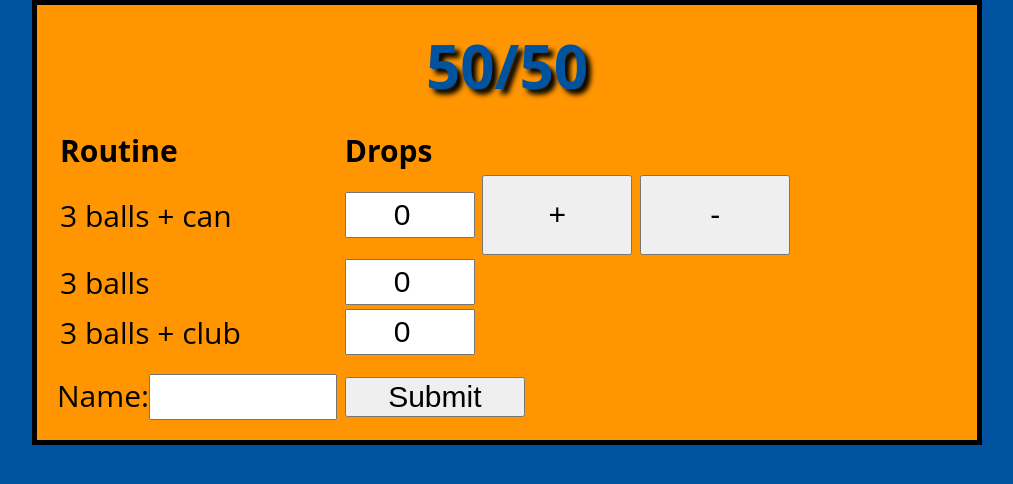
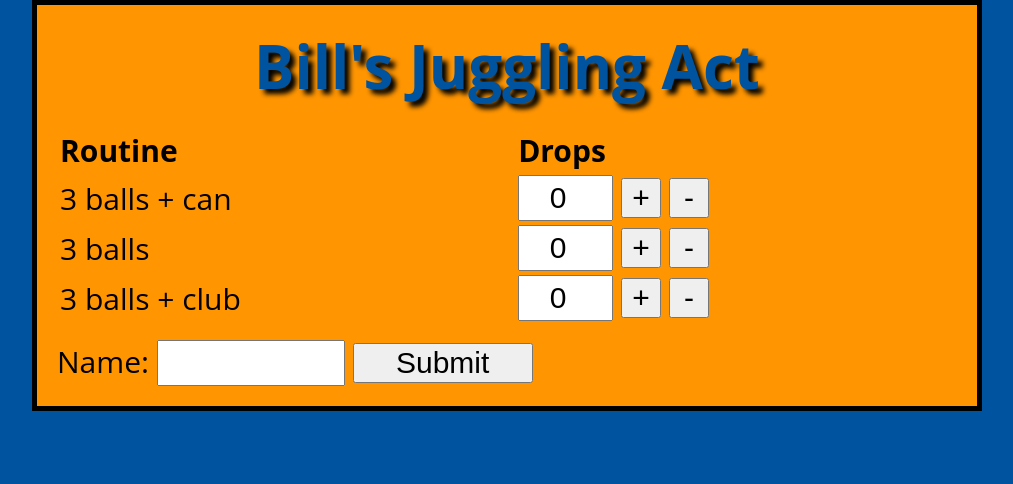
Before and after one commit to BillPJ7/www.jugact.com, a Django app: page / in a window 1280 px wide. Shown: the top 484 px of the page, without its empty margins (133-1146 px from the left). Run offline with Django 3.2, Linux system fonts and the light colour scheme.

```diff
--- a/jughead4/static/css/jughead4.css
+++ b/jughead4/static/css/jughead4.css
@@ -26,7 +26,7 @@ input {
   text-align: center;
 }
 
-button {
+<!--button {
   height: 80px;
   width: 150px;
   font-size: 30px;
--- a/jughead4/templates/jughead4/index.html
+++ b/jughead4/templates/jughead4/index.html
@@ -12,18 +12,15 @@
 <form action="{% url 'jughead4:index' %}" method="post">
 {% csrf_token %}
 <script>
-function PlusMinus(r, pm){
-    let t=document.getElementById(r);
+function PlusMinus(ElemID, PlusMinus){
+    let t=document.getElementById(ElemID);
     let v=Number(t.value);
-    //alert((v+pm).toString());
-    t.value = (v+pm).toString();
-}
-function myFunction(){
-    alert('here');
-    PlusMinus('R1', -1);
+    if(v+PlusMinus<6 && v+PlusMinus>-1){
+        t.value = (v+PlusMinus).toString();
+    }
 }
 </script>
-    <h1>50/50</h1>
+    <h1>Bill's Juggling Act</h1>
     <table>
 
       <tr>
@@ -35,26 +32,30 @@ function myFunction(){
 
         <td>
           <input type="number" id="R1" name="R1" min="0" max="5" value="0">
-          <button type="button" id="B1" name="B1">+</button>
-          <button type="button" onclick="myFunction()" ontouchstart="myFunction()" id="b1" name="b1">-</button>
+          <button type="button" onclick="PlusMinus('R1', 1)" ontouchstart="PlusMinus('R1', 1)" id="B1" name="B1" style="height:40px;width:40px">+</button>
+          <button type="button" onclick="PlusMinus('R1', -1)" ontouchstart="PlusMinus('R1', -1)" id="b1" name="b1" style="height:40px;width:40px">-</button>
         </td>
       </tr>
       <tr>
         <td>3 balls</td>
         <td>
           <input type="number" id="R2" name="R2" min="0" max="5" value="0">
+          <button type="button" onclick="PlusMinus('R2', 1)" ontouchstart="PlusMinus('R2', 1)" id="B1" name="B1" style="height:40px;width:40px">+</button>
+          <button type="button" onclick="PlusMinus('R2', -1)" ontouchstart="PlusMinus()" id="b1" name="b1" style="height:40px;width:40px">-</button>
         </td>
       </tr>
       <tr>
         <td>3 balls + club</td>
         <td>
           <input type="number" id="R3" name="R3" min="0" max="5" value="0">
+          <button type="button" onclick="PlusMinus('R3', 1)" ontouchstart="PlusMinus('R2', 1)" id="B1" name="B1" style="height:40px;width:40px">+</button>
+          <button type="button" onclick="PlusMinus('R3', -1)" ontouchstart="PlusMinus('R2', -1)" id="b1" name="b1" style="height:40px;width:40px">-</button>
         </td>
       </tr>
     </table>
     <p></p>
     <!--<script src="scripts/main.js"></script>-->
-    Name:<input type="text" id="Name" name="Name">
+    Name: <input type="text" id="Name" name="Name">
     <input type="submit" value="Submit">
 
 </form>
```
